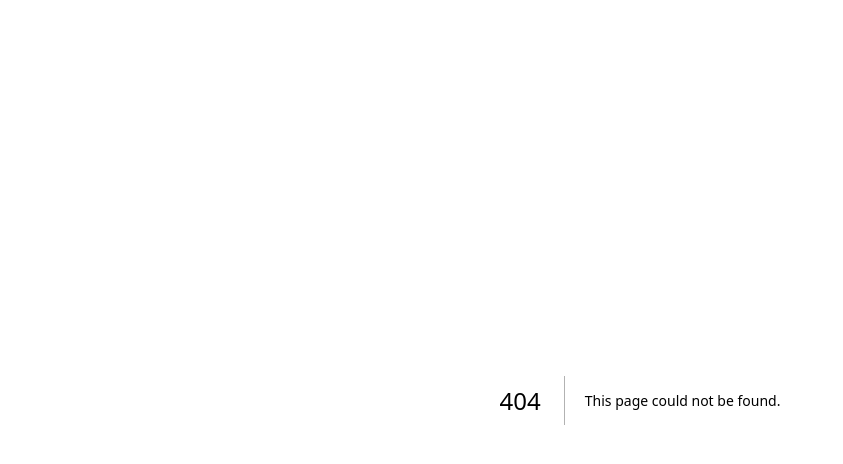
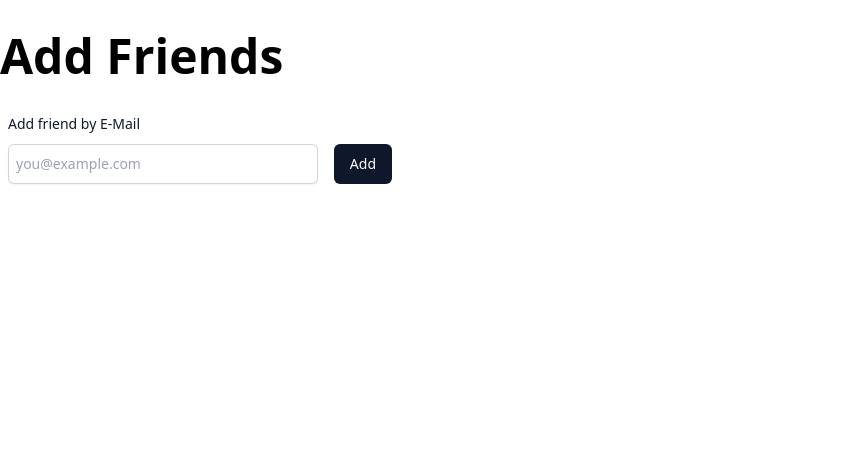
Before and after one commit to BibhabenduMukherjee/RealTimeChatNextJS, a Next.js app: page /dashboard/add in a window 1280 px wide. Before the commit this address had no page. Shown: the top 464 px of the page, without its empty margins (0-843 px from the left). Built offline with nearby package versions, Linux system fonts and the light colour scheme.

Commit message:
implement add frieds routes and component

```diff
--- a/package.json
+++ b/package.json
@@ -9,12 +9,14 @@
     "lint": "next lint"
   },
   "dependencies": {
+    "@hookform/resolvers": "^3.0.1",
     "@next-auth/upstash-redis-adapter": "^3.0.4",
     "@types/node": "18.15.11",
     "@types/react": "18.0.34",
     "@types/react-dom": "18.0.11",
     "@upstash/redis": "^1.20.2",
     "autoprefixer": "10.4.14",
+    "axios": "^1.3.5",
     "class-variance-authority": "^0.5.2",
     "clsx": "^1.2.1",
     "eslint": "8.38.0",
@@ -25,9 +27,11 @@
     "postcss": "8.4.21",
     "react": "18.2.0",
     "react-dom": "18.2.0",
+    "react-hook-form": "^7.43.9",
     "react-hot-toast": "^2.4.0",
     "tailwind-merge": "^1.12.0",
     "tailwindcss": "3.3.1",
-    "typescript": "4.9.5"
+    "typescript": "4.9.5",
+    "zod": "^3.21.4"
   }
 }
--- a/src/app/login/page.tsx
+++ b/src/app/(auth)/login/page.tsx
@@ -1,6 +1,6 @@
 "use client"
 
-import Button from "@/component/ui/Button"
+import Button from "@/components/ui/Button"
 import {FC, useState} from "react"
 import {signIn} from "next-auth/react"
 import { toast } from "react-hot-toast"
@@ -14,8 +14,9 @@ const page: FC<pageProps> = ({}) =>{
          await signIn("google")
         }catch(err){
             // error
+            toast.error("Something is wrong with the login")
         }finally{
-            toast.error("Something is wrong with the login")
+
             setIsLoading(false)
         }
     }
@@ -25,13 +26,13 @@ const page: FC<pageProps> = ({}) =>{
            <div className="w-full flex flex-col max-w-md items-center space-y-8">
             <div className="flex flex-col items-center gap-8">
              logo
-             <h2 className="mt-6 text-center text-33xl font-bold tracking-tight text-gray-900">Sign in </h2>
+             <h2 className="mt-6 text-2xl text-center text-33xl font-bold tracking-tight text-gray-900">Sign in with Google</h2>
             </div>
 
             <Button
             isLoading={isLoading}
             type='button'
-            className='max-w-sm  text-white bg-slate-800 hover:bg-slate-700 justify-center items-center flex py-1 mx-auto w-full'
+            className='max-w-sm rounded-lg  text-white bg-slate-800 hover:bg-slate-700 justify-center items-center flex py-2 mx-auto w-full'
             onClick={loginWithGoogle}>
             {isLoading ? null : (
               <svg
--- /dev/null
+++ b/src/app/(dashboard)/dashboard/add/page.tsx
@@ -0,0 +1,15 @@
+
+
+import {FC, ReactNode} from "react"
+
+import AddFriendsButton from "../../../../components/AddFriendButton"
+const page:FC = ()=>{
+    return (
+        <main className="pt-8">
+           <h1 className="font-bold text-5xl mb-8">Add Friends</h1>
+           <AddFriendsButton/>
+        </main>
+    )
+}
+
+export default page
--- /dev/null
+++ b/src/app/(dashboard)/dashboard/page.tsx
@@ -0,0 +1,11 @@
+import React from 'react'
+import { FC } from 'react'
+import { getServerSession } from 'next-auth'
+import { authOptions } from '@/lib/auth'
+
+const page = async ({})=>{
+  const session = await getServerSession(authOptions)
+  return <pre>{JSON.stringify(session)}</pre>
+}
+
+export default page
--- a/src/app/dashboard/page.tsx
+++ /dev/null
@@ -1,9 +0,0 @@
-import React from 'react'
-
-function page() {
-  return (
-    <div>dashboard</div>
-  )
-}
-
-export default page
--- a/src/app/layout.tsx
+++ b/src/app/layout.tsx
@@ -1,4 +1,4 @@
-import Providers from '@/component/Providers'
+import Providers from '@/components/Providers'
 import './globals.css'
 
 export const metadata = {
--- a/src/app/page.tsx
+++ b/src/app/page.tsx
@@ -1,4 +1,4 @@
-import Button from "@/component/ui/Button";
+import Button from "@/components/ui/Button";
 import { db } from "@/lib/db";
 export default async function Home() {
 
--- /dev/null
+++ b/src/components/AddFriendButton.tsx
@@ -0,0 +1,38 @@
+"use client"
+
+import React from 'react'
+import Button from './ui/Button'
+
+function AddFriendButton() {
+
+
+   async function handleSubmit(){
+
+   }
+
+  return (
+    <div>
+         <form  className='max-w-sm m-2'>
+      <label
+        htmlFor='email'
+        className='block text-sm font-medium leading-6 text-gray-900'>
+        Add friend by E-Mail
+      </label>
+
+      <div className='mt-2 flex gap-4'>
+        <input
+
+          type='text'
+          className='p-2 block w-full rounded-md border-0 py-1.5 text-gray-900 shadow-sm ring-1 ring-inset ring-gray-300 placeholder:text-gray-400 focus:ring-2 focus:ring-inset focus:ring-indigo-600 sm:text-sm sm:leading-6'
+          placeholder='you@example.com'
+        />
+        <Button>Add</Button>
+      </div>
+
+
+    </form>
+    </div>
+  )
+}
+
+export default AddFriendButton
```
Also changed, not shown: src/components/Providers.tsx (renamed from src/component/Providers.tsx), src/components/ui/Button.tsx (renamed from src/component/ui/Button.tsx), 1 other file (tests, documents, lock files or other folders).
